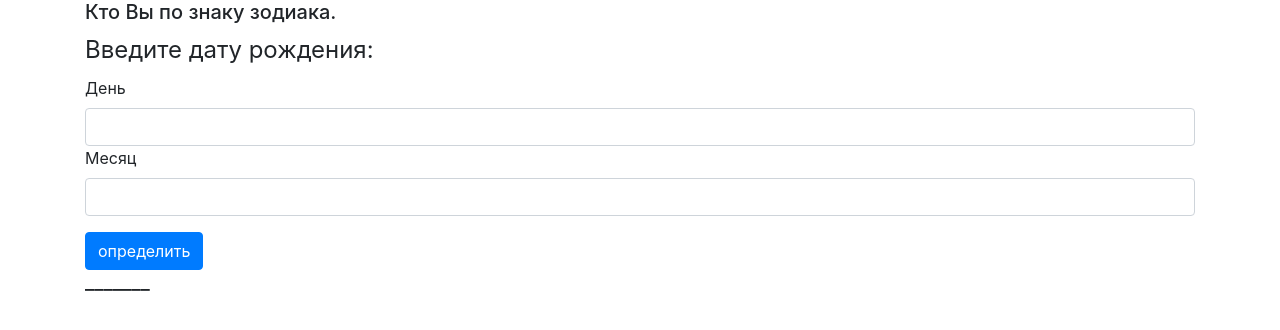
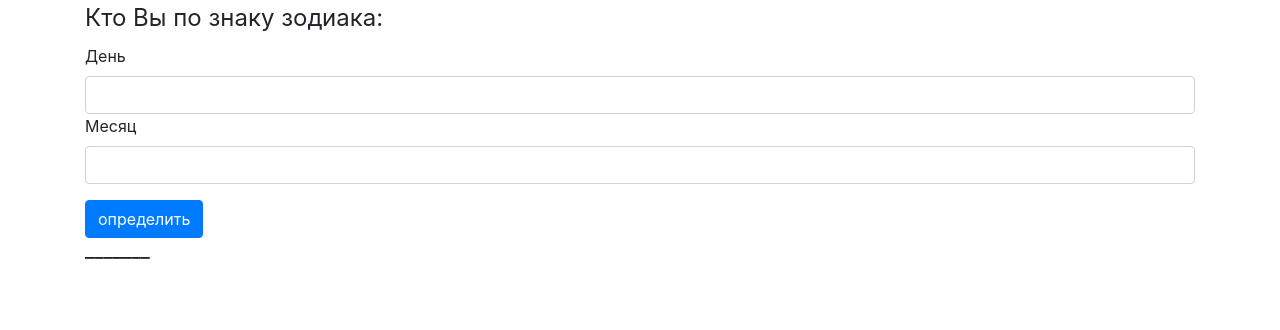
Before and after one commit to azatmagdeev/zodiac, a plain HTML site: page index.html in a window 1280 px wide. Drawn offline with nearby package versions, Linux system fonts and the light colour scheme.

Commit message:
Deploy azatmagdeev/zodiac to github.com/azatmagdeev/zodiac.git:gh-pages

```diff
--- a/index.html
+++ b/index.html
@@ -9,14 +9,11 @@
     <link rel="stylesheet" href="https://stackpath.bootstrapcdn.com/bootstrap/4.3.1/css/bootstrap.min.css" integrity="sha384-ggOyR0iXCbMQv3Xipma34MD+dH/1fQ784/j6cY/iJTQUOhcWr7x9JvoRxT2MZw1T" crossorigin="anonymous">
 </head>
 <body class="container" >
-<div>
-    <h5>Кто Вы по знаку зодиака.</h5>
-</div>
 
 
     <form action="#" >
         <fieldset class="form-group">
-            <legend>Введите дату рождения:</legend>
+            <legend>Кто Вы по знаку зодиака:</legend>
             <label for="day">День</label> <input type="number" id="day" class="form-control">
             <label for="month">Месяц</label><input type="number" id="month" class="form-control">
         </fieldset>
--- a/js/lib.js
+++ b/js/lib.js
@@ -25,5 +25,4 @@ export function findZodiac(birthday) {
         return "Водолей (20 января — 18 февраля)";
     if (birthday >= new Date(0,1,19) && birthday <= new Date(0,2,20))
         return "Рыбы (19 февраля — 20 марта)";
-    return 'неверно ввели дату';
 }
```
